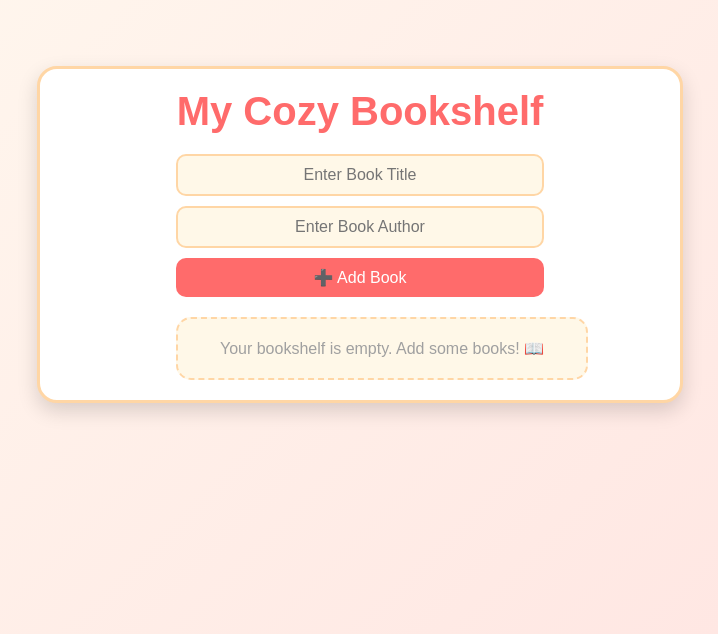
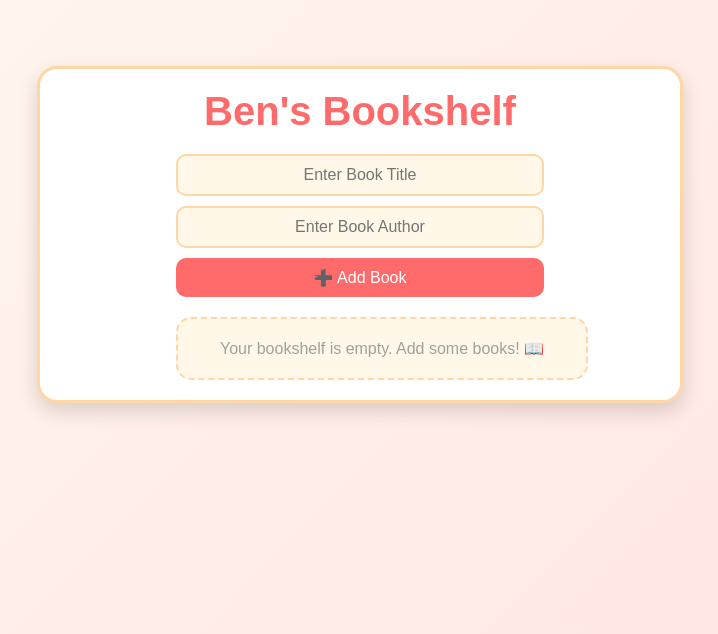
Before and after one commit to bensimon676/Bookshelf, a plain HTML site: page index.html in a window 1280 px wide. Shown: the part 166-800 px from the top of the page, without its empty margins (280-998 px from the left). Drawn offline with Linux system fonts and the light colour scheme.

Commit message:
Update index.html

```diff
--- a/index.html
+++ b/index.html
@@ -9,7 +9,7 @@
 <body>
     <div class="wrapper">
         <header>
-            <h1>My Cozy Bookshelf</h1>
+            <h1>Ben's Bookshelf</h1>
         </header>
         <main>
             <div class="form">
```
